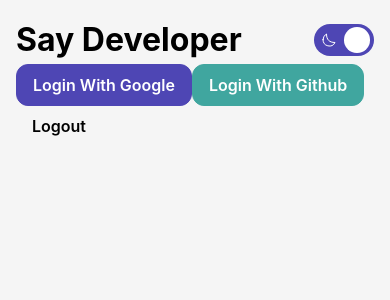
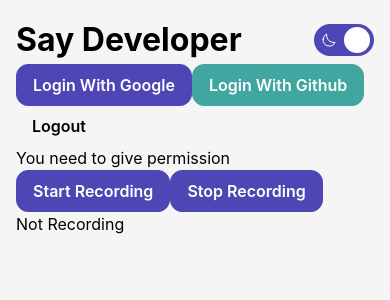
Before and after one commit to benjaminrae/say-developer, a React (Vite) app in the folder frontend/: page / in a window 390 px wide. Shown: the top 300 px of the page. Built offline with nearby package versions, Linux system fonts and the light colour scheme; no server answers.

Commit message:
feat(frontend): create useMicrophone

```diff
--- a/frontend/src/App.tsx
+++ b/frontend/src/App.tsx
@@ -1,4 +1,5 @@
 import { Page } from './components/Page';
+import { VoiceRecorder } from './components/VoiceRecorder';
 import { Button } from './shared/Button';
 
 const App = () => {
@@ -24,6 +25,8 @@ const App = () => {
         <Button onClick={handleLogout} variant="stroke">
           Logout
         </Button>
+
+        <VoiceRecorder />
       </Page>
     </>
   );
--- /dev/null
+++ b/frontend/src/components/VoiceRecorder/hooks.ts
@@ -0,0 +1,70 @@
+import { useEffect, useState } from 'react';
+
+export const useMicrophone = () => {
+  const [hasPermission, setHasPermission] = useState(false);
+  const [error, setError] = useState<Error | null>(null);
+  const [isRecording, setIsRecording] = useState(false);
+  const [recorder, setMediaRecorder] = useState<MediaRecorder>();
+  const [audio, setAudio] = useState<Blob>();
+  const [audioURL, setAudioURL] = useState<string | null>(null);
+
+  useEffect(() => {
+    if ('MediaRecorder' in window) {
+      navigator.mediaDevices
+        .getUserMedia({
+          audio: true,
+          video: false,
+        })
+        .then((stream) => {
+          setHasPermission(true);
+          const mediaRecorder = new MediaRecorder(stream, {});
+          setMediaRecorder(mediaRecorder);
+          const chunks: Blob[] = [];
+
+          mediaRecorder.onstart = (event) => {
+            console.log(event);
+          };
+          mediaRecorder.onstop = () => {
+            const recordedBlob = new Blob(chunks, { type: 'audio/wav' });
+            setAudioURL(URL.createObjectURL(recordedBlob));
+            setAudio(recordedBlob);
+          };
+
+          mediaRecorder.ondataavailable = (event) => {
+            chunks.push(event.data);
+          };
+        })
+        .catch((error) => {
+          setError(error as Error);
+        });
+    } else {
+      setError(new Error('MediaRecorder not supported in browser'));
+    }
+  }, []);
+
+  const startRecording = () => {
+    setAudioURL(null);
+    setIsRecording(true);
+    recorder?.start();
+  };
+
+  const stopRecording = () => {
+    setIsRecording(false);
+    recorder?.stop();
+  };
+
+  return {
+    hasPermission,
+    error,
+    isRecording,
+    startRecording,
+    recorder,
+    stopRecording,
+    audioURL,
+    audio,
+  };
+};
+
+export const useAudioContext = () => {
+  return new AudioContext();
+};
--- /dev/null
+++ b/frontend/src/components/VoiceRecorder/index.tsx
@@ -0,0 +1,20 @@
+import { Button } from '../../shared/Button';
+import { useMicrophone } from './hooks';
+
+export const VoiceRecorder = () => {
+  const { isRecording, startRecording, stopRecording, audioURL, hasPermission } = useMicrophone();
+
+  return (
+    <>
+      {!hasPermission && <div>You need to give permission</div>}
+      <Button onClick={startRecording}>Start Recording</Button>
+      <Button onClick={stopRecording}>Stop Recording</Button>
+      <div>{isRecording ? 'Recording' : 'Not Recording'}</div>
+      {audioURL && (
+        <audio controls>
+          <source src={audioURL} />
+        </audio>
+      )}
+    </>
+  );
+};
```
